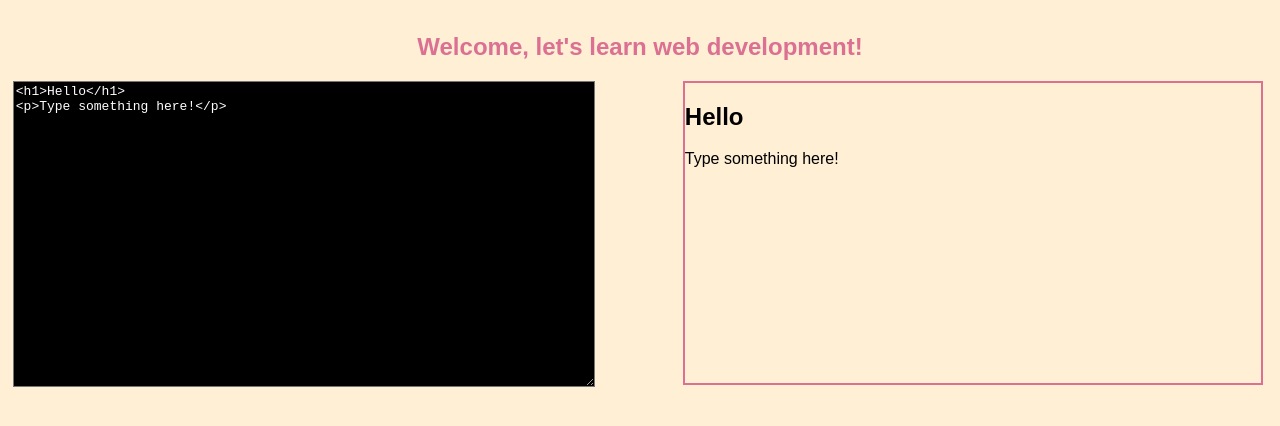
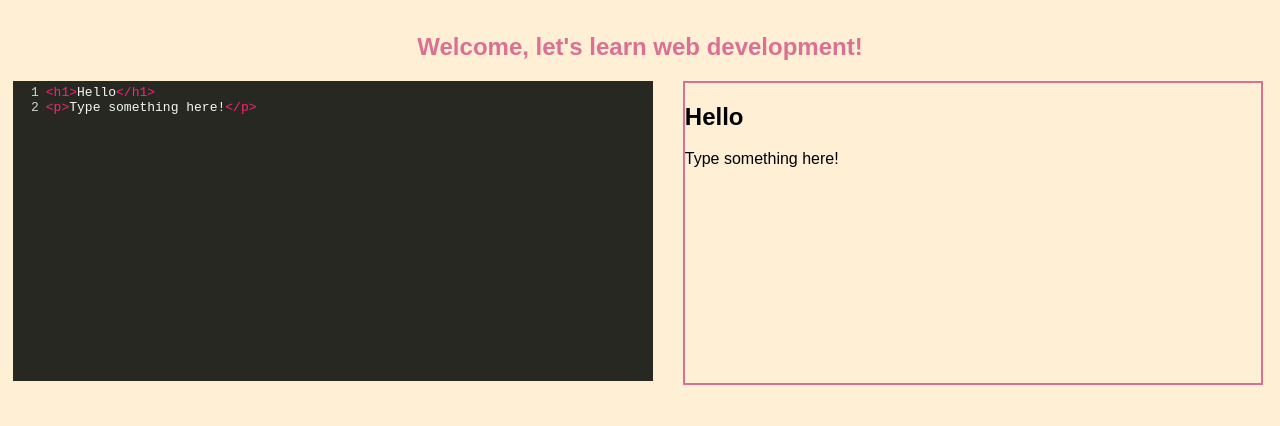
Before and after one commit to makeupsomething/learn-to-web-dev, a React (Create React App) app: page / in a window 1280 px wide. Shown: the top 426 px of the page. Built offline with nearby package versions, Linux system fonts and the light colour scheme.

Commit message:
Add codemirror editor

```diff
--- a/package.json
+++ b/package.json
@@ -4,8 +4,10 @@
   "private": true,
   "homepage": "https://makeupsomething.github.io/learn-to-web-dev",
   "dependencies": {
+    "codemirror": "^5.37.0",
     "gh-pages": "^1.1.0",
     "react": "^16.3.2",
+    "react-codemirror2": "^5.0.1",
     "react-dom": "^16.3.2",
     "styled-components": "^3.2.6"
   },
--- a/src/App.js
+++ b/src/App.js
@@ -1,6 +1,11 @@
 import React, { Component } from 'react';
+import {Controlled as CodeMirror} from 'react-codemirror2'
 import styled from 'styled-components';
 import './App.css';
+import 'codemirror/lib/codemirror.css';
+import 'codemirror/theme/monokai.css';
+require('codemirror/mode/htmlmixed/htmlmixed');
+
 
 const Title = styled.h1`
 	font-size: 1.5em;
@@ -14,15 +19,6 @@ const Wrapper = styled.section`
 	padding-right: 1%;
 	height: 100%;
 	background: papayawhip;
-`;
-
-const CodeInput = styled.textarea`
-	margin: auto;
-	font-size: 1em;
-	width: 90%;
-	height: 300px;
-	background: black;
-	color: white;
 `;
 
 const CodeOutput = styled.div`
@@ -70,7 +66,18 @@ class App extends Component {
 				<Title>{`Welcome, let's learn web development!`}</Title>
 				<MainList>
 					<ListItem>
-						<CodeInput value={this.state.value} onChange={this.handleChange} />
+					<CodeMirror
+						value={this.state.value}
+						options={{
+								mode: 'htmlmixed',
+								theme: 'monokai',
+								lineNumbers: true
+							}}
+							onBeforeChange={(editor, data, value) => {
+								this.setState({value});
+							}}
+							onChange={(editor, data, value) => {}}
+						/>
 					</ListItem>
 					<ListItem>
 						<CodeOutput dangerouslySetInnerHTML={this.createMarkup()}></CodeOutput>
```
Also changed, not shown: 1 other file (tests, documents, lock files or other folders).
